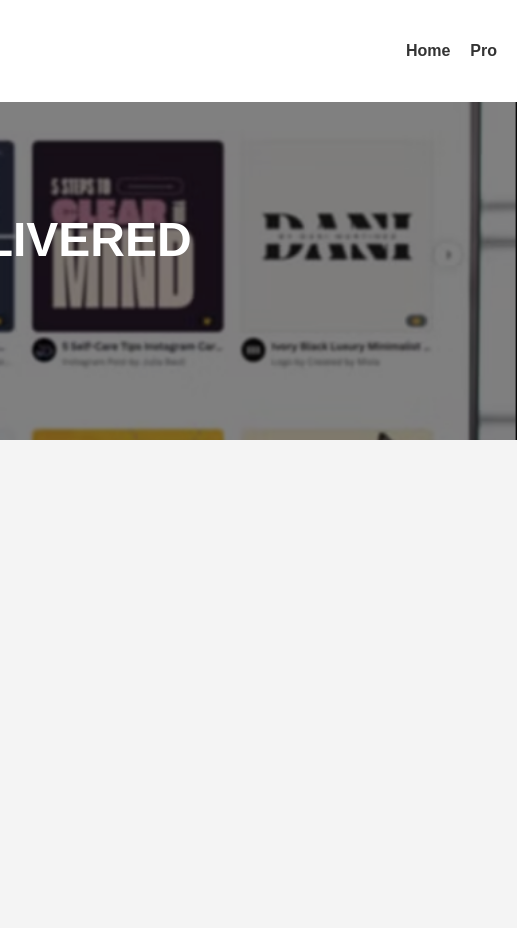
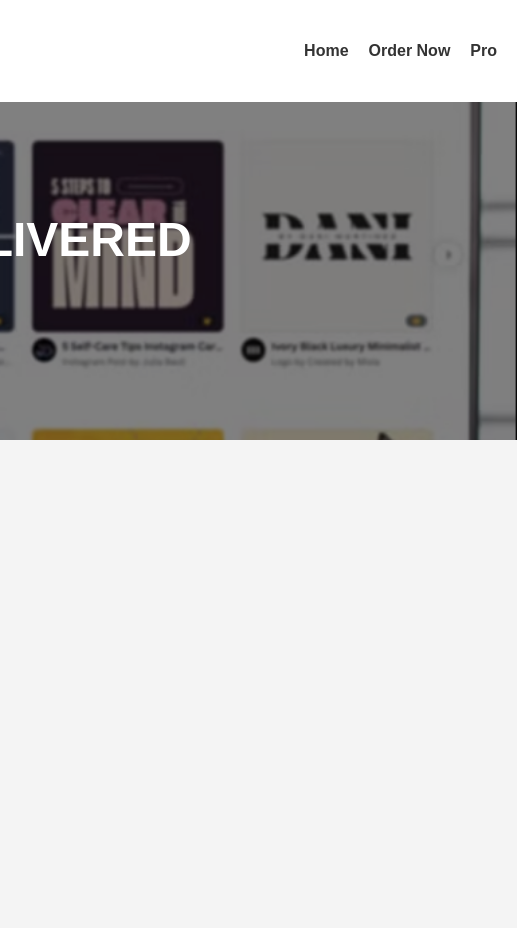
Before and after one commit to AmmarAdnan29/editwithammar, a plain HTML site: page index.html in a window 1280 px wide. Shown: the full height of the page, 763-1280 px from the left. Drawn offline with Linux system fonts and the light colour scheme.

Commit message:
Update index.html

```diff
--- a/index.html
+++ b/index.html
@@ -45,6 +45,7 @@
         <nav>
             <ul>
                 <li><a href="index.html">Home</a></li>
+                <li><a href="https://wa.me/+923708331751" target="_blank">Order Now</a></li>
                 <li><a href="plans.html">Pro</a> </li>
             </ul>
         </nav>
```
